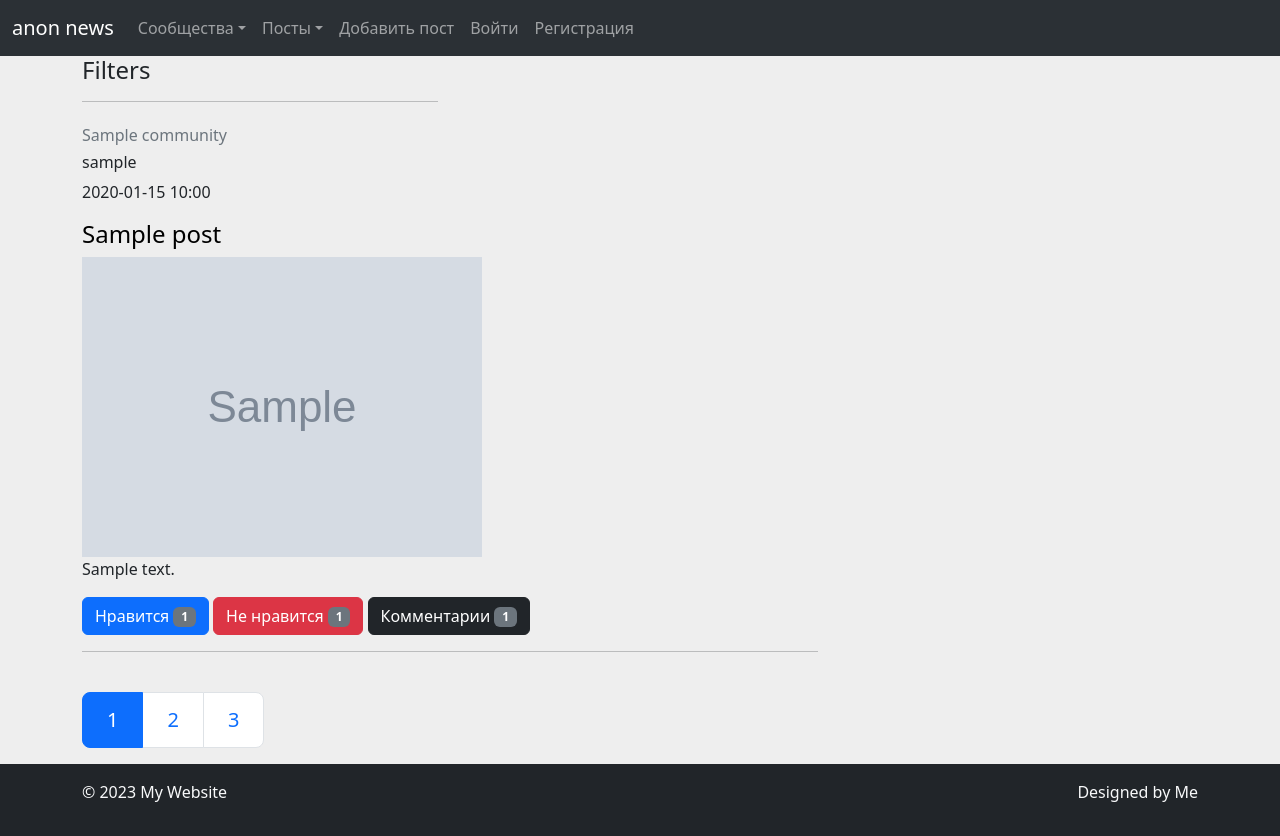
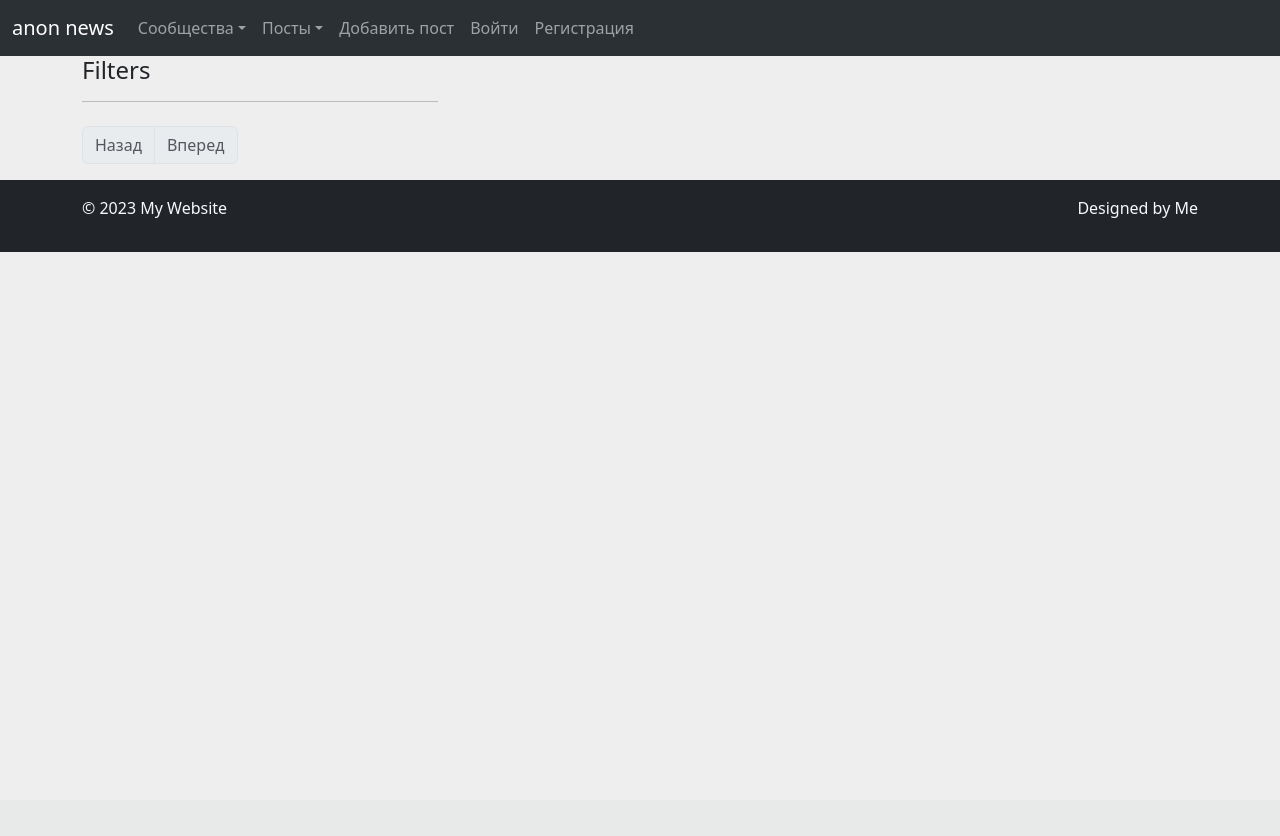
Before and after one commit to clearsky555/anon_news_agregator, a Django app: page /popular/ in a window 1280 px wide. After the commit the page ends 252 px from the top, so only its background shows below. Run offline with Django 4.2, Linux system fonts and the light colour scheme; tables that the repository leaves empty hold one stand-in row (values such as "Sample post"); grey boxes marked "Sample" are stand-in pictures.

Commit message:
pagination on the main page, adding users to your chat, chat security, notification when adding a user to the chat

```diff
--- a/anon_news/apps/accounts/templates/profile.html
+++ b/anon_news/apps/accounts/templates/profile.html
@@ -6,6 +6,11 @@
 <a type="button" class="btn btn-primary" href="{% url 'room' room_name=room_name %}">
       написать сообщение
 </a>
+
+<a type="button" class="btn btn-primary" href="{% url 'add_user_in_chat' some_user.id %}">
+      пригласить юзера в диалог
+</a>
+
 {% if profile_user.is_staff %}
 <a type="button" class="btn btn-danger" href="{% url 'permaban' some_user.pk %}">
     забанить пользователя
--- a/anon_news/apps/accounts/urls.py
+++ b/anon_news/apps/accounts/urls.py
@@ -11,4 +11,7 @@ urlpatterns = [
     path('profile/save_image/', views.save_image, name='save_image'),
 
     path('permaban/<int:pk>/', views.permaban, name='permaban'),
+
+    path('adduser/<int:pk>/', views.AddUser.as_view(), name='add_user_in_chat'),
+    path('adduser2/<str:chat_name>/<int:user_id>/', views.adduser2, name='add_user_in_chat_2'),
 ]
--- a/anon_news/apps/blog/models.py
+++ b/anon_news/apps/blog/models.py
@@ -101,7 +101,7 @@ class Comment(models.Model):
 
 class Notification(models.Model):
     user = models.ForeignKey(User, on_delete=models.CASCADE, null=True, related_name='notifications')
-    post = models.ForeignKey(Post, on_delete=models.CASCADE)
+    post = models.ForeignKey(Post, on_delete=models.CASCADE, null=True)
     comment = models.ForeignKey(Comment, on_delete=models.CASCADE, null=True)
     reply_to_comment = models.ForeignKey(Comment, on_delete=models.CASCADE, null=True, blank=True, related_name='notification_replies')
     is_read = models.BooleanField(default=False)
--- a/anon_news/apps/blog/templates/index.html
+++ b/anon_news/apps/blog/templates/index.html
@@ -17,7 +17,7 @@
 
 <div class="row">
     <div class="col-md-8">
-      {% for p in posts %}
+      {% for p in page_obj %}
         {% if not p.community.is_private %}
         <div class="row">
             <div class="col mb-4">
@@ -74,15 +74,34 @@
         </div>
         {% endif %}
       {% endfor %}
+
+    <div class="posts_pagination">
         <nav aria-label="...">
-          <ul class="pagination pagination-lg">
-            <li class="page-item active" aria-current="page">
-              <span class="page-link">1</span>
+          <ul class="pagination">
+
+            <li class="page-item {% if not page_obj.has_previous %} disabled {% endif %}">
+              <a class="page-link" href="?page={% if page_obj.has_previous %}{{ page_obj.previous_page_number }}{% endif %}">Назад</a>
             </li>
-            <li class="page-item"><a class="page-link" href="#">2</a></li>
-            <li class="page-item"><a class="page-link" href="#">3</a></li>
+
+
+          {% for page_number in page_obj.paginator.page_range %}
+
+            <li class="page-item {% if page_number == page_obj.number %} active {% endif %}">
+                <a class="page-link" href="?page={{ page_number }}">{{ page_number }}</a>
+            </li>
+
+
+          {% endfor %}
+            <li class="page-item {% if not page_obj.has_next %} disabled {% endif %}">
+                <a class="page-link" href="?page={% if page_obj.has_next %}{{ page_obj.next_page_number }}{% endif %}">Вперед</a>
+            </li>
+
+
+
           </ul>
         </nav>
+    </div>
+
 
     </div>
 </div>
--- a/anon_news/apps/blog/views.py
+++ b/anon_news/apps/blog/views.py
@@ -21,6 +21,7 @@ class PostListView(ListView):
     # queryset = Post.objects.all()
     queryset = Post.objects.order_by('-created_at')  # Упорядочить посты по убыванию времени создания
     context_object_name = 'posts'
+    paginate_by = 15
 
 
 class PopularPostListView(ListView):
--- a/anon_news/apps/chat/templates/chat/index.html
+++ b/anon_news/apps/chat/templates/chat/index.html
@@ -17,9 +17,7 @@ Chat Rooms
         </a>
         участники чата: {{ chat.participants.all }}
     </p>
-    <a type="button" class="btn btn-primary" href="">
-          Пригласить юзера
-    </a>
+
     <a type="button" class="btn btn-danger" href="{% url 'delete_chat' chat.name %}">
           удалить чат
     </a>
--- a/anon_news/apps/chat/views.py
+++ b/anon_news/apps/chat/views.py
@@ -34,6 +34,8 @@ def room(request, room_name):
 
     # Получите все сообщения для данного чата
     messages = Message.objects.filter(chat=chat)
+    if request.user not in chat.participants.all():
+        return redirect('forbidden')
 
     context = {
         "room_name": room_name,
```
Also changed, not shown: anon_news/apps/accounts/templates/adduser.html (added, +17 -0 lines), anon_news/apps/accounts/views.py (+34 -1 lines).
